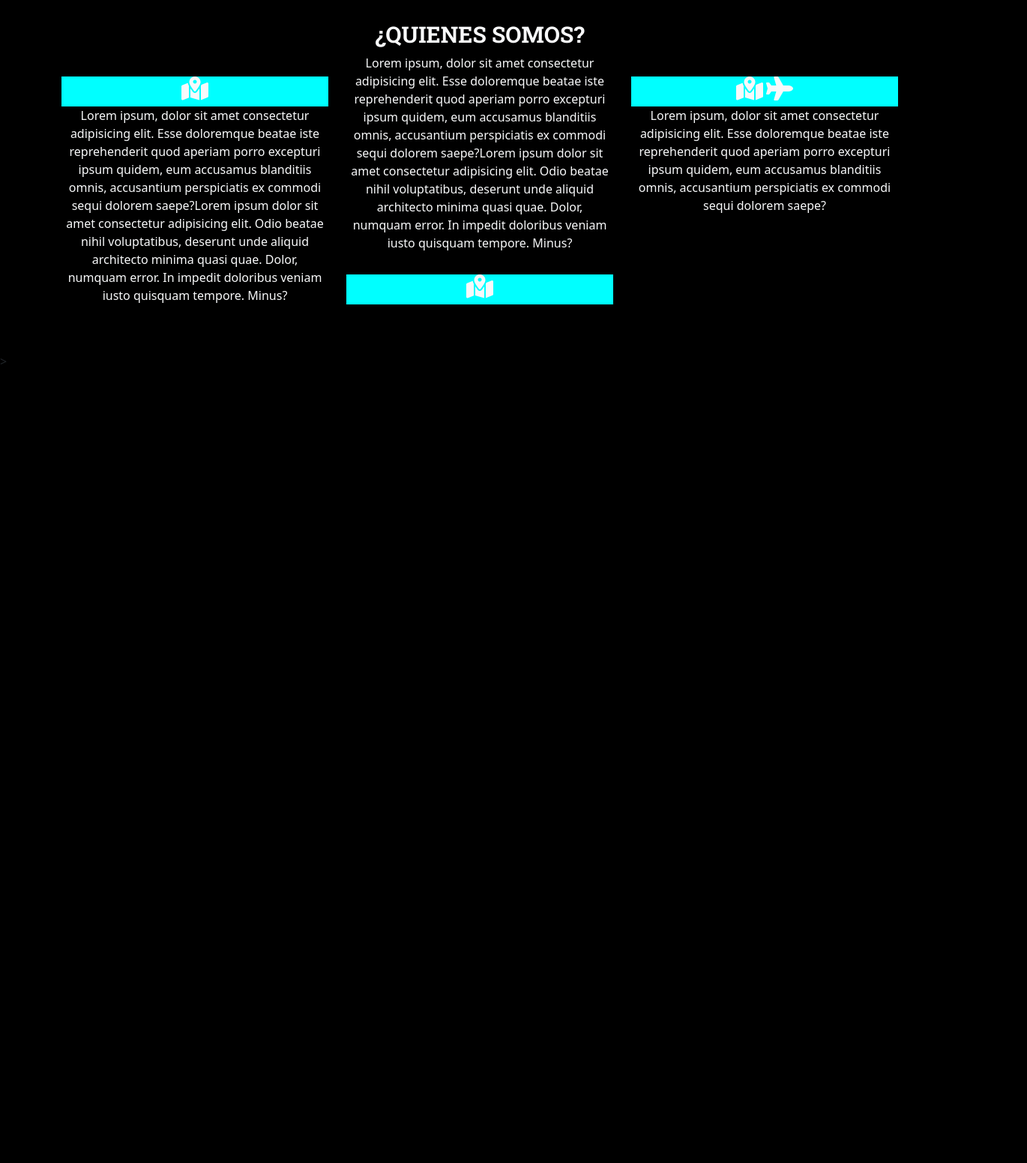
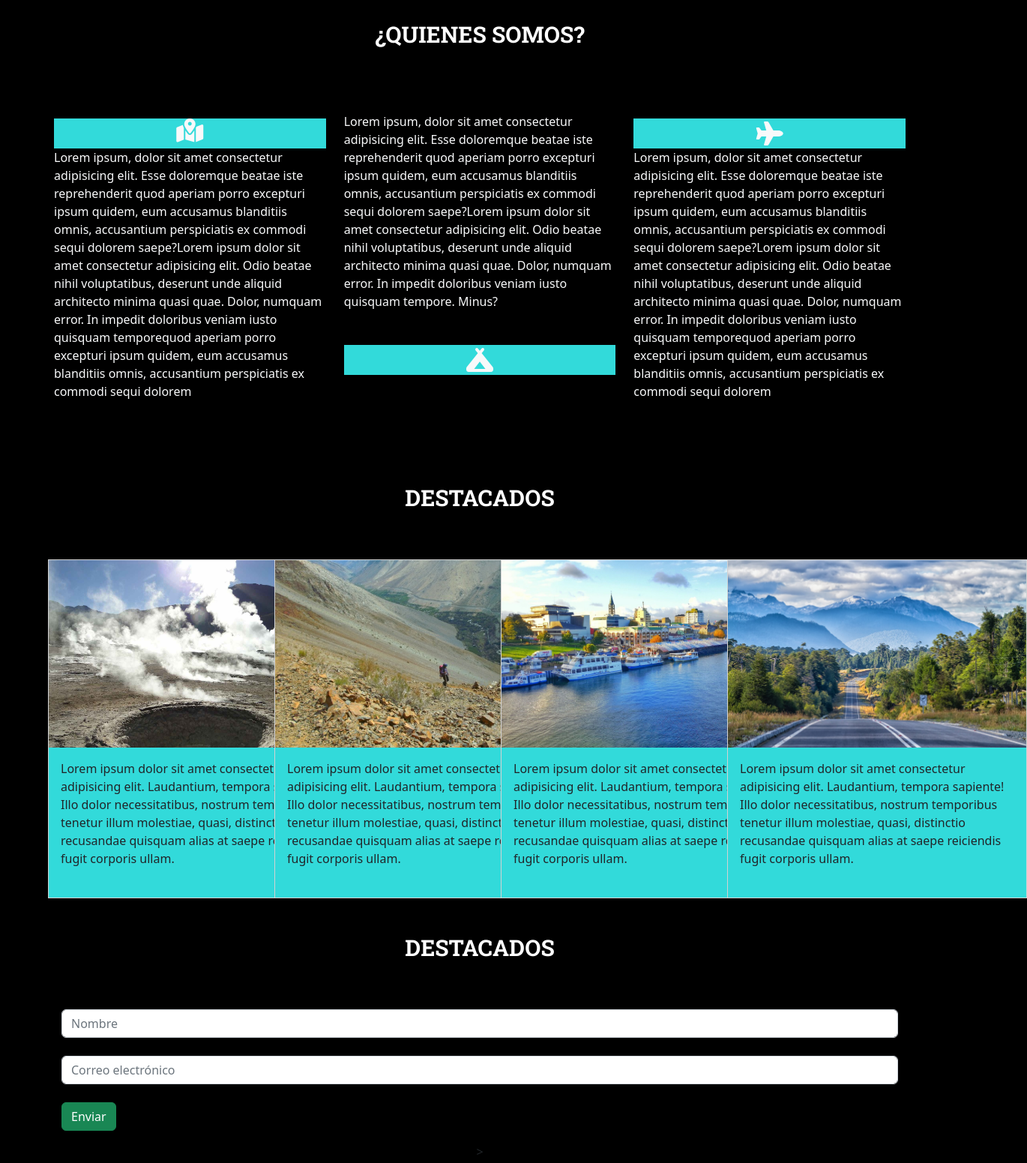
Before and after one commit to chipidale/Repositorio_Modulo1, a plain HTML site: page index.html in a window 1280 px wide. Shown: the part 980-2531 px from the top of the page at 75% size, 1370 px wide, since content can reach past the window. Before the commit the page ends 1474 px from the top, so only its background shows below. Drawn offline with nearby package versions, Linux system fonts and the light colour scheme; files whose address does not match are found by name.

Commit message:
destacadoscontacto

```diff
--- a/assets/css/style.css
+++ b/assets/css/style.css
@@ -9,6 +9,7 @@ body {
     padding: 0;
     line-height: 16 px;
     background-color: black;
+
 }
 
 /*navbar*/
@@ -30,20 +31,51 @@ body {
 /*Carousel*/
 
 
-/*Quienes Somos*/
+/* Grilla */
+
 
 h5 {
     font-family: 'Roboto Slab', serif;
     font-size: 30px;
     font-weight: 700;
+color: white;
+margin-bottom: 4rem;
 
 }
 
 .encabezado{
 
-background-color: aqua;
+background-color: rgb(50, 218, 218);
 width:100% ;
 height: 40px;
 margin-top: 30px;
 text-align: center;
+float: left;
 }
+
+p{
+    text-align: left;
+}
+
+/* DESTACADOS*/
+.image-top{
+    height: 250px;
+    background-position: center;
+    background-size: cover;
+background-repeat: no-repeat;
+border-radius: 0mm;
+
+}
+
+.card{
+    padding: 0;
+    margin-left: 1rem;
+    border-radius: 0mm;
+    padding: 0px;
+    width: 25rem;
+    text-align: center;
+}
+.card-body{
+    height:200px ;
+    background-color: rgb(50, 218, 218)
+}
--- a/index.html
+++ b/index.html
@@ -83,43 +83,115 @@
     </div>
   </section>
   <!-- GRILLA -->
-  <section id="quienes-somos" class="container text-center my-5 text-light">
+  <section id="quienes-somos" class="container-fluid text-center my-5 text-light">
     <h5> ¿QUIENES SOMOS?</h5>
-    <div class="row">
+    <div class="row mx-5" style="text-align: center;">
       <div class="col-12 col-md-4">
         <div class="encabezado">
           <i><i class="fa-solid fa-map-location-dot fa-2x"></i></i>
         </div>
         <p>Lorem ipsum, dolor sit amet consectetur adipisicing elit. Esse doloremque beatae iste reprehenderit
           quod aperiam porro excepturi ipsum quidem, eum accusamus blanditiis omnis, accusantium perspiciatis
-          ex commodi sequi dolorem saepe?Lorem ipsum dolor sit amet consectetur adipisicing elit. Odio beatae nihil voluptatibus, deserunt
+          ex commodi sequi dolorem saepe?Lorem ipsum dolor sit amet consectetur adipisicing elit. Odio beatae nihil
+          voluptatibus, deserunt
           unde aliquid architecto minima quasi quae. Dolor, numquam error. In impedit doloribus veniam iusto
-          quisquam tempore. Minus?</p>
+          quisquam temporequod aperiam porro excepturi ipsum quidem, eum accusamus blanditiis omnis, accusantium
+          perspiciatis
+          ex commodi sequi dolorem </p>
       </div>
-      <div class="col-12 col-md-4">
+      <div class="col-12 col-md-4" style="padding-top: 22px ;">
         <p>Lorem ipsum, dolor sit amet consectetur adipisicing elit. Esse doloremque beatae iste reprehenderit
           quod aperiam porro excepturi ipsum quidem, eum accusamus blanditiis omnis, accusantium perspiciatis
-          ex commodi sequi dolorem saepe?Lorem ipsum dolor sit amet consectetur adipisicing elit. Odio beatae nihil voluptatibus, deserunt
+          ex commodi sequi dolorem saepe?Lorem ipsum dolor sit amet consectetur adipisicing elit. Odio beatae nihil
+          voluptatibus, deserunt
           unde aliquid architecto minima quasi quae. Dolor, numquam error. In impedit doloribus veniam iusto
           quisquam tempore. Minus?</p>
         <div class="encabezado">
-          <i><i class="fa-solid fa-map-location-dot fa-2x"></i></i>
+          <i><i class="fa-solid fa-campground fa-2x my-1"></i></i>
         </div>
-
       </div>
-
       <div class="col-12 col-md-4">
         <div class="encabezado">
-          <i><i class="fa-solid fa-map-location-dot fa-2x"></i></i>
-          <i class="fa-solid fa-plane fa-2x"></i>
+          <i class="fa-solid fa-plane fa-2x my-1"></i>
         </div>
         <p>Lorem ipsum, dolor sit amet consectetur adipisicing elit. Esse doloremque beatae iste reprehenderit
           quod aperiam porro excepturi ipsum quidem, eum accusamus blanditiis omnis, accusantium perspiciatis
-          ex commodi sequi dolorem saepe?</p>
+          ex commodi sequi dolorem saepe?Lorem ipsum dolor sit amet consectetur adipisicing elit. Odio beatae nihil
+          voluptatibus, deserunt
+          unde aliquid architecto minima quasi quae. Dolor, numquam error. In impedit doloribus veniam iusto
+          quisquam temporequod aperiam porro excepturi ipsum quidem, eum accusamus blanditiis omnis, accusantium
+          perspiciatis
+          ex commodi sequi dolorem</p>
       </div>
     </div>
     </div>
   </section>
+  <!-- DESTACADOS -->
+  <section id="Destacados" class="container-fluid  text-center my-5 p-5">
+    <h5> DESTACADOS </h5>
+    <div class="row align-items-start">
+      <!-- TARJETA 1 -->
+      <div class="col-12 col-md-3">
+        <div class="card">
+          <div class="image-top" style="background-image: url(/assets/img/card1.jpg);"></div>
+          <div class="card-body">
+            <p class="card-text mb-3">Lorem ipsum dolor sit amet consectetur adipisicing elit. Laudantium,
+              tempora sapiente! Illo dolor necessitatibus, nostrum temporibus tenetur illum molestiae,
+              quasi, distinctio recusandae quisquam alias at saepe reiciendis fugit corporis ullam.</p>
+          </div>
+        </div>
+      </div>
+      <!-- TARJETA 2 -->
+      <div class="col-12 col-md-3">
+        <div class="card">
+          <div class="image-top" style="background-image: url(/assets/img/card2.jpg);"></div>
+          <div class="card-body">
+            <p class="card-text mb-3">Lorem ipsum dolor sit amet consectetur adipisicing elit. Laudantium,
+              tempora sapiente! Illo dolor necessitatibus, nostrum temporibus tenetur illum molestiae,
+              quasi, distinctio recusandae quisquam alias at saepe reiciendis fugit corporis ullam.</p>
+          </div>
+        </div>
+      </div>
+      <!-- TARJETA3 -->
+      <div class="col-12 col-md-3">
+        <div class="card">
+          <div class="image-top" style="background-image: url(/assets/img/card3.jpg);"></div>
+          <div class="card-body">
+            <p class="card-text mb-3">Lorem ipsum dolor sit amet consectetur adipisicing elit. Laudantium,
+              tempora sapiente! Illo dolor necessitatibus, nostrum temporibus tenetur illum molestiae,
+              quasi, distinctio recusandae quisquam alias at saepe reiciendis fugit corporis ullam.</p>
+          </div>
+        </div>
+      </div>
+      <!-- TARJETA 4 -->
+      <div class="col-12 col-md-3">
+        <div class="card">
+          <div class="image-top" style="background-image: url(/assets/img/card4.jpg);"></div>
+          <div class="card-body">
+            <p class="card-text mb-3">Lorem ipsum dolor sit amet consectetur adipisicing elit. Laudantium,
+              tempora sapiente! Illo dolor necessitatibus, nostrum temporibus tenetur illum molestiae,
+              quasi, distinctio recusandae quisquam alias at saepe reiciendis fugit corporis ullam.</p>
+          </div>
+        </div>
+      </div>
+    </div>
+<!-- CONTACTO-->
+<section id="CONTACTO--" class="container my-5 mb-3  " style="background-color: black ;">
+  <h5> DESTACADOS </h5>
+
+  <form class>
+    <div class="form-group mb-4">
+      <input class="form-control" placeholder="Nombre">
+    </div>
+    <div class="form-group mb-4">
+      <input class="form-control" placeholder="Correo electrónico">
+    </div>
+    <div class="my-3 text-left ">
+
+      <button type="button" class="btn btn-success">Enviar</button>
+    </div>
+  </form>
+
 
 
 
```
Lines whose indentation alone changed are shown as unchanged.
